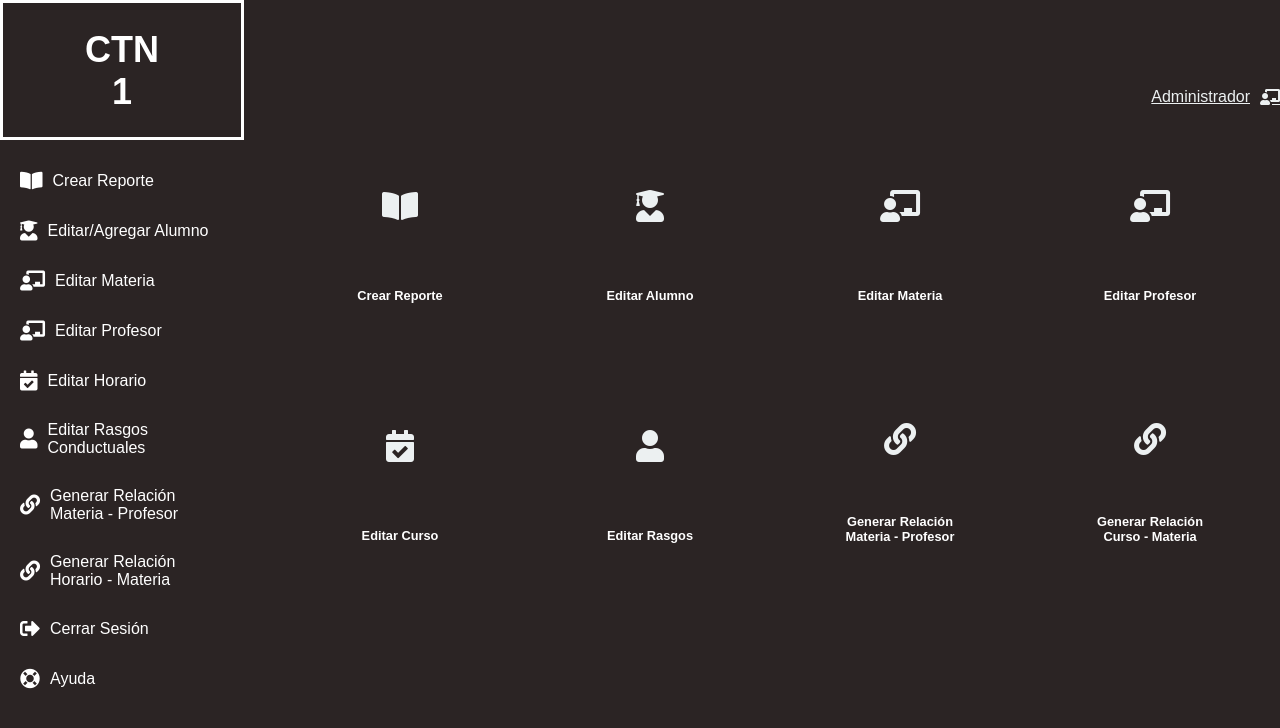
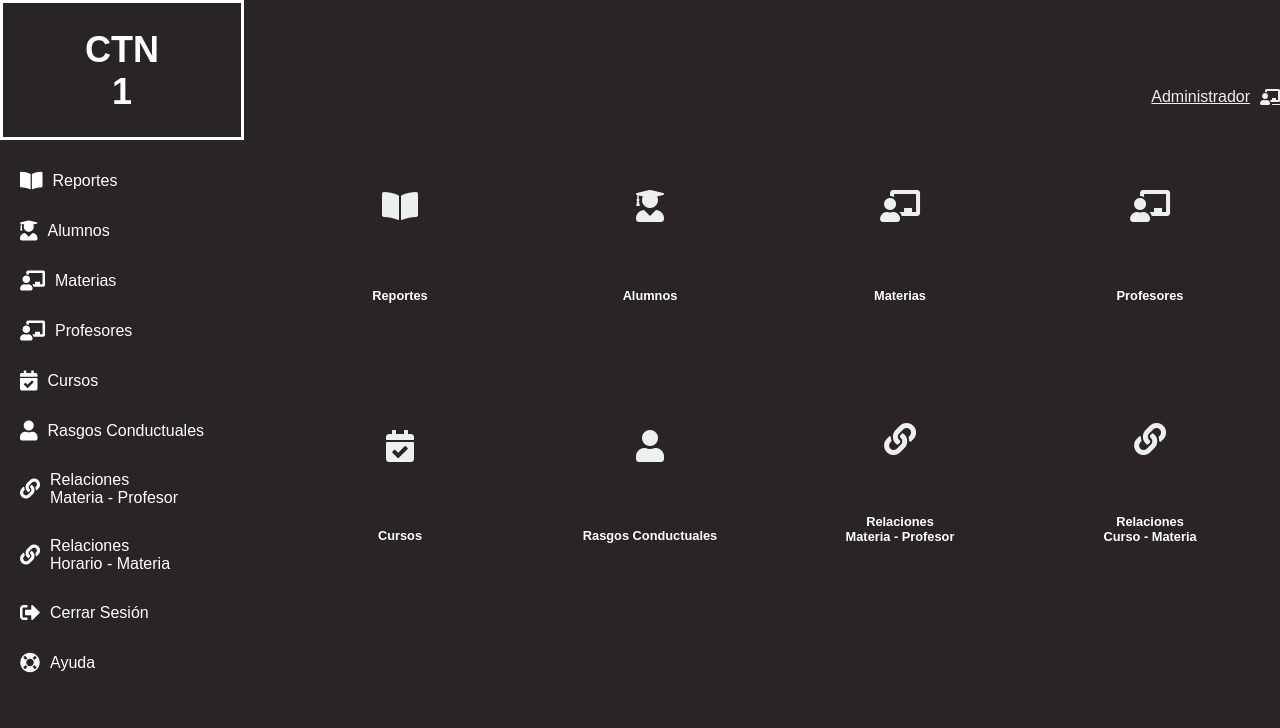
Before and after one commit to Mantaraya27/Proyecto-Institucional-de-Gestion, a Flask app: page /1/admin in a window 1280 px wide. Shown: the top 728 px of the page. Run offline with Flask 3, Linux system fonts and the light colour scheme; the visitor is signed in with stand-in values (Sample User, id 1); some libraries are stand-ins or nearby versions.

Commit message:
Mini Cambios Interfaz

```diff
--- a/app.py
+++ b/app.py
@@ -995,14 +995,14 @@ WHERE h.especialidad = %s;
     def elegir_curso(espe):
         if 'role' in session and (session['role'] == 'administrador' or session['role'] == 'encargado'):
             if espe == 'Construccion civil' or espe == 'Quimica' or espe == 'Electronica':
-                return render_template('tres.html', espe=espe)
+                return render_template('tres.html', espe=espe, role=session['role'])
             else:
-                return render_template('dos.html', espe=espe)
+                return render_template('dos.html', espe=espe, role=session['role'])
         else:
             flash('Access Denied. Please login as administrator.')
             return redirect(url_for('login'))
 
-    @app.route('/<espe>/<curso>/<seccion>')
+    @app.route('/<espe>/<curso>/<seccion>/crear')
     def reportes(espe, curso, seccion):
         if 'role' in session:
             if session['role'] == 'administrador' or session['role'] == 'encargado':
@@ -2073,9 +2073,9 @@ WHERE h.especialidad = %s;
         else:
             return "Unauthorized", 403
         return("Emails enviados!")
-    @app.route("/<espe>/<curso>/<seccion>/report")
+    @app.route("/<espe>/<curso>/<seccion>")
     def seleccion_add_imp(espe, curso, seccion):
-        return render_template('seleccion.html', espe=espe, curso=curso, seccion=seccion)
+        return render_template('seleccion.html', espe=espe, curso=curso, seccion=seccion, role=session['role'])
     return app
 def email_valido(email):
     try:
@@ -2088,5 +2088,3 @@ def email_valido(email):
 if __name__ == '__main__':
     app = crear_app()
     app.run(debug=True, host='0.0.0.0')
-
-#s
--- a/templates/admin.html
+++ b/templates/admin.html
@@ -166,29 +166,29 @@
       </div>
       <ul class="sidebar-menu">
         <li onclick="navigateTo('{{ url_for('elegir_curso', espe=espe) }}')">
-          <i class="fas fa-book-open"></i> Crear Reporte
+          <i class="fas fa-book-open"></i> Reportes
         </li>
         <li onclick="navigateTo('{{ url_for('alumnos', espe=espe) }}')">
-          <i class="fas fa-user-graduate"></i> Editar/Agregar Alumno
+          <i class="fas fa-user-graduate"></i> Alumnos
         </li>
         <li onclick="navigateTo('{{ url_for('materia', espe=espe) }}')">
-          <i class="fas fa-chalkboard-teacher"></i> Editar Materia
+          <i class="fas fa-chalkboard-teacher"></i> Materias
         </li>
         <li onclick="navigateTo('{{ url_for('profesor', espe=espe) }}')">
-          <i class="fas fa-chalkboard-teacher"></i> Editar Profesor
+          <i class="fas fa-chalkboard-teacher"></i> Profesores
         </li>
         <li onclick="navigateTo('{{ url_for('horario', espe=espe) }}')">
-          <i class="fas fa-calendar-check"></i> Editar Horario
+          <i class="fas fa-calendar-check"></i> Cursos
         </li>
         <li onclick="navigateTo('{{ url_for('conductuales', espe=espe) }}')">
-          <i class="fas fa-user"></i> Editar Rasgos Conductuales
+          <i class="fas fa-user"></i> Rasgos Conductuales
         </li>
         <li onclick="navigateTo('{{ url_for('materia_profe', espe=espe) }}')">
-          <i class="fas fa-link"></i> Generar Relación<br />
+          <i class="fas fa-link"></i> Relaciones<br />
           Materia - Profesor
         </li>
         <li onclick="navigateTo('{{ url_for('materia_hora', espe=espe) }}')">
-          <i class="fas fa-link"></i> Generar Relación<br />
+          <i class="fas fa-link"></i> Relaciones<br />
           Horario - Materia
         </li>
         <li onclick="navigateTo('{{ url_for('login') }}')">
@@ -214,7 +214,7 @@
           <div class="button-item">
             <i class="fas fa-book-open"></i>
           </div>
-          <h4>Crear Reporte</h4>
+          <h4>Reportes</h4>
         </div>
         <div
           class="button-card"
@@ -223,7 +223,7 @@
           <div class="button-item">
             <i class="fas fa-user-graduate"></i>
           </div>
-          <h4>Editar Alumno</h4>
+          <h4>Alumnos</h4>
         </div>
         <div
           class="button-card"
@@ -232,7 +232,7 @@
           <div class="button-item">
             <i class="fas fa-chalkboard-teacher"></i>
           </div>
-          <h4>Editar Materia</h4>
+          <h4>Materias</h4>
         </div>
         <div
           class="button-card"
@@ -241,7 +241,7 @@
           <div class="button-item">
             <i class="fas fa-chalkboard-teacher"></i>
           </div>
-          <h4>Editar Profesor</h4>
+          <h4>Profesores</h4>
         </div>
         <div
           class="button-card"
@@ -250,7 +250,7 @@
           <div class="button-item">
             <i class="fas fa-calendar-check"></i>
           </div>
-          <h4>Editar Curso</h4>
+          <h4>Cursos</h4>
         </div>
         <div
           class="button-card"
@@ -259,7 +259,7 @@
           <div class="button-item">
             <i class="fas fa-user"></i>
           </div>
-          <h4>Editar Rasgos</h4>
+          <h4>Rasgos Conductuales</h4>
         </div>
         <div
           class="button-card"
@@ -269,7 +269,7 @@
             <i class="fas fa-link"></i>
           </div>
           <h4>
-            Generar Relación<br />
+            Relaciones<br />
             Materia - Profesor
           </h4>
         </div>
@@ -281,7 +281,7 @@
             <i class="fas fa-link"></i>
           </div>
           <h4>
-            Generar Relación<br />
+            Relaciones<br />
             Curso - Materia
           </h4>
         </div>
--- a/templates/reportes.html
+++ b/templates/reportes.html
@@ -413,6 +413,11 @@
             <li onclick="navigateTo('{{ url_for('admin', espe=espe) }}')">
                 <i class="fas fa-home"></i> Menú
             </li>
+            <li
+                onclick="navigateTo('{{ url_for('imprimir', espe=espe, curso=curso, seccion=seccion) }}')"
+            >
+                <i class="fas fa-print"></i> Imprimir Reportes
+            </li>
             <li onclick="navigateTo('{{ url_for('login') }}')">
                 <i class="fas fa-sign-out-alt"></i> Cerrar Sesión
             </li>
```
Also changed, not shown: templates/dos.html (+14 -13 lines), templates/imprimir.html (+5 -9 lines), templates/seleccion.html (+6 -5 lines).
